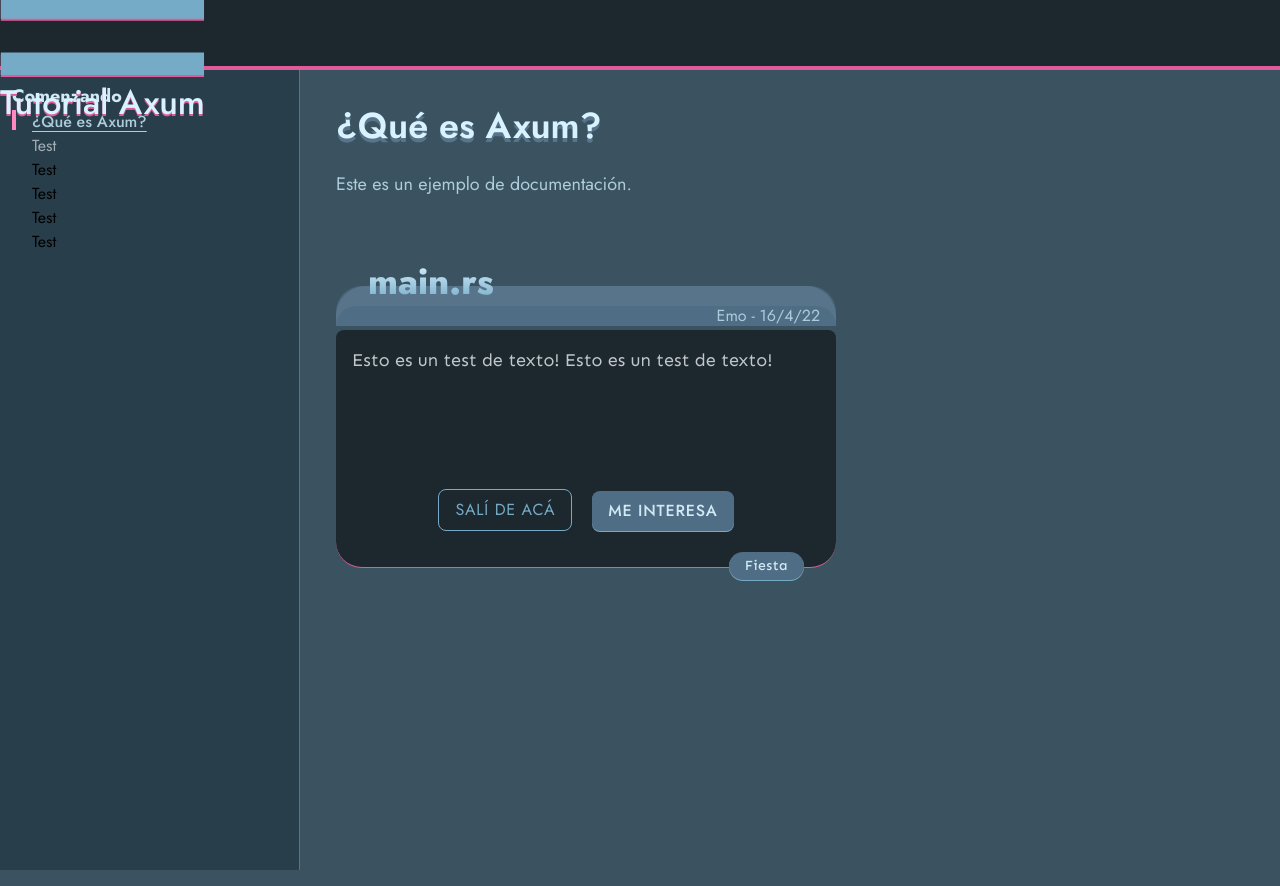
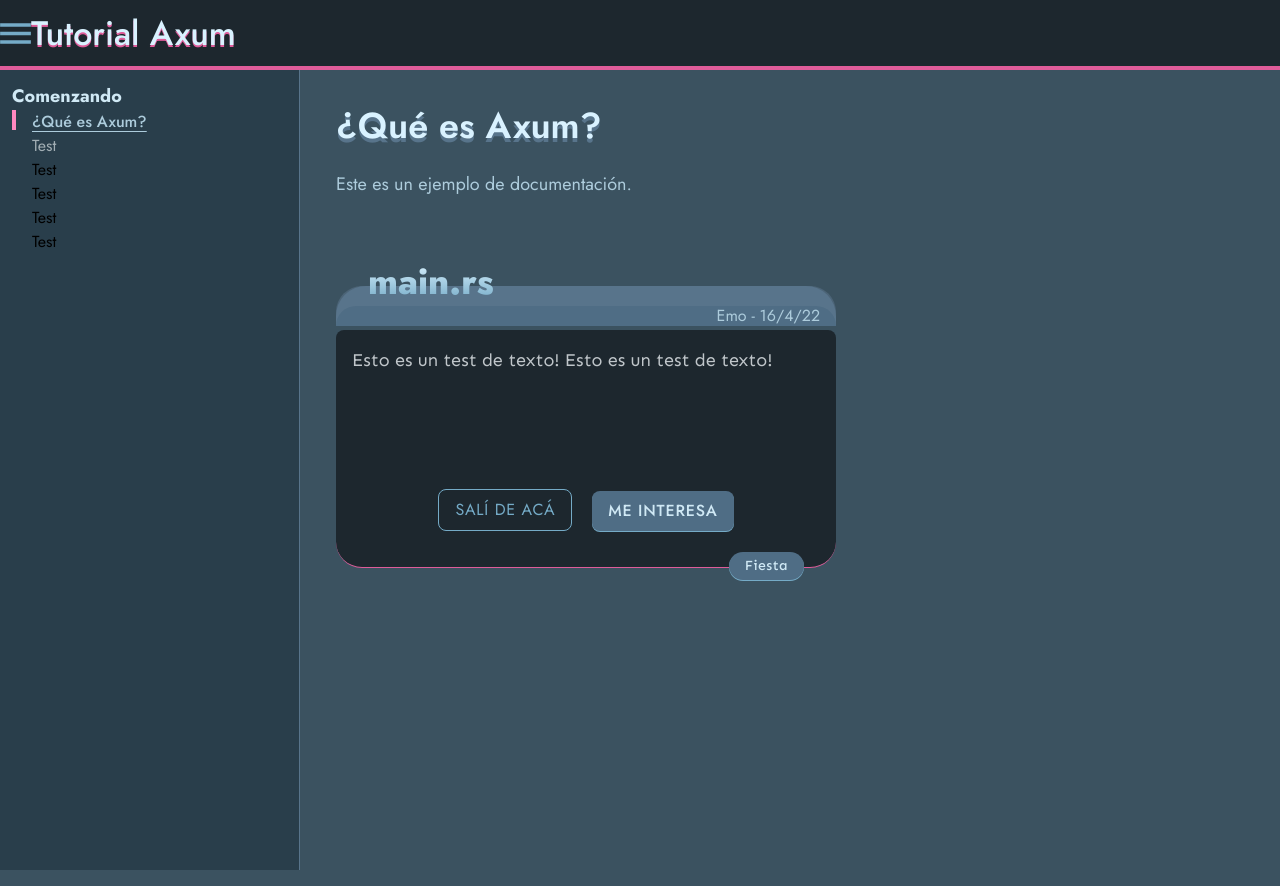
Before and after one commit to EmoPorEmilio/proyecto-viviana-test, a Next.js app: page / in a window 1280 px wide. Built offline with nearby package versions, Linux system fonts and the light colour scheme.

Commit message:
fix icon size

```diff
--- a/app/icons/Icon.tsx
+++ b/app/icons/Icon.tsx
@@ -1,5 +1,5 @@
 const HamburgerMenuIcon = ({ ...props }) => (
-  <svg {...props} viewBox='0 0 31 21' fill='none'>
+  <svg {...props} width='31' height='21' viewBox='0 0 31 21' fill='none'>
     <path
       d='M0.125 20.75H30.875V17.3333H0.125V20.75ZM0.125 12.2083H30.875V8.79167H0.125V12.2083ZM0.125 0.25V3.66667H30.875V0.25H0.125Z'
       fill='#75ABC7'
--- a/components/Header/index.tsx
+++ b/components/Header/index.tsx
@@ -2,8 +2,9 @@ import HamburgerMenuIcon from '@/app/icons/Icon';
 
 const Header = () => (
   <nav className='flex items-center bg-darkest-bg h-[70px] border-bottom border-solid border-b-4 border-accent-500'>
+    <HamburgerMenuIcon />
     <h1 className='text-primary-100 text-[34px] subpixel-antialiased font-medium drop-shadow-title'>
-      <HamburgerMenuIcon /> Tutorial Axum
+      Tutorial Axum
     </h1>
   </nav>
 );
```
